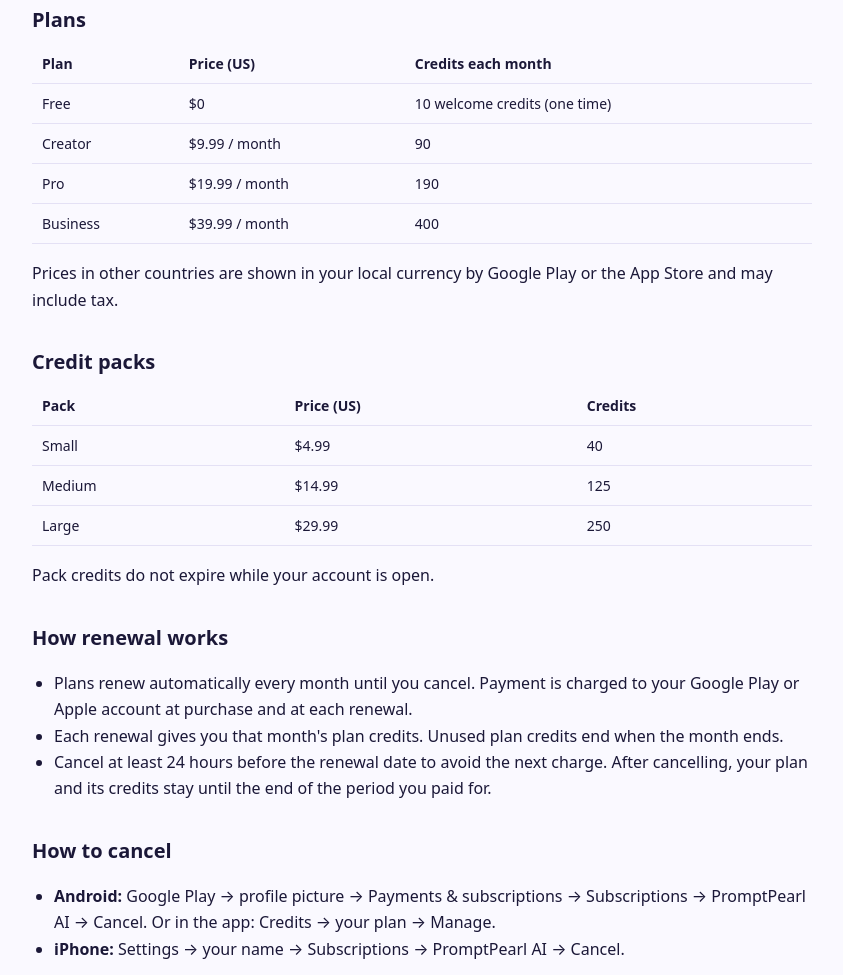
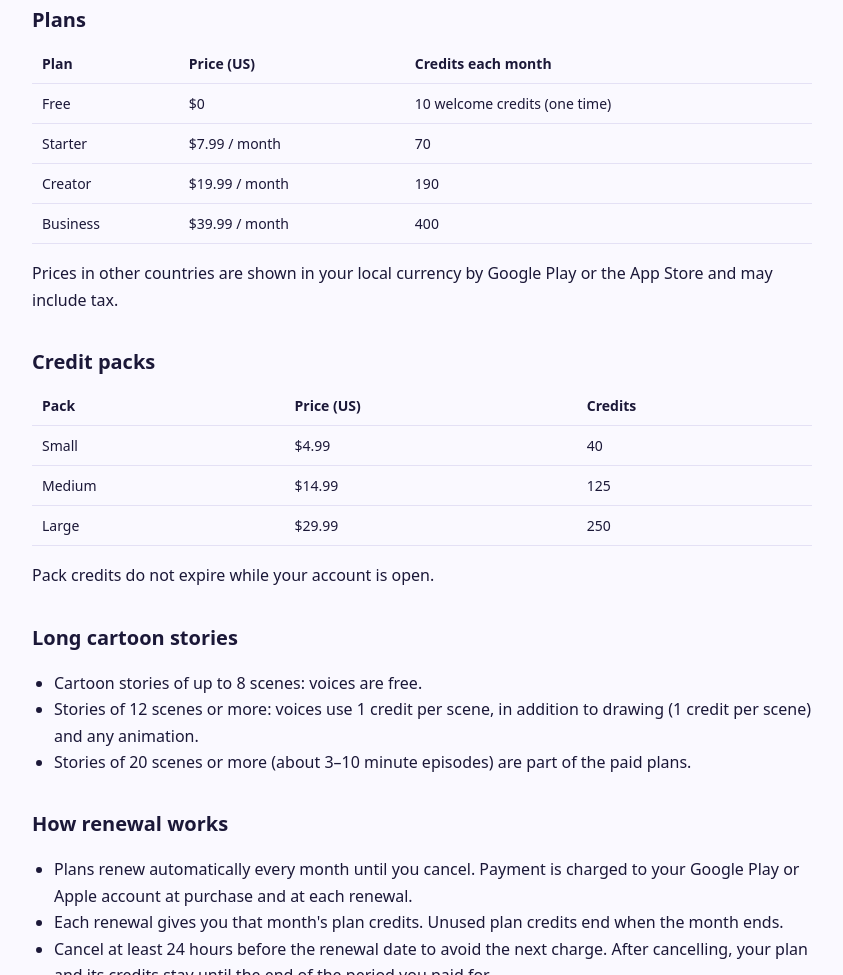
Before and after one commit to abdullahebrahimi43-star/promptpearl-site, a plain HTML site: page subscriptions.html in a window 1280 px wide. Shown: the part 197-1172 px from the top of the page, without its empty margins (218-1061 px from the left). Drawn offline with Linux system fonts and the light colour scheme.

Commit message:
New plan prices

```diff
--- a/subscriptions.html
+++ b/subscriptions.html
@@ -11,8 +11,8 @@
 <table>
 <tr><th>Plan</th><th>Price (US)</th><th>Credits each month</th></tr>
 <tr><td>Free</td><td>$0</td><td>10 welcome credits (one time)</td></tr>
-<tr><td>Creator</td><td>$9.99 / month</td><td>90</td></tr>
-<tr><td>Pro</td><td>$19.99 / month</td><td>190</td></tr>
+<tr><td>Starter</td><td>$7.99 / month</td><td>70</td></tr>
+<tr><td>Creator</td><td>$19.99 / month</td><td>190</td></tr>
 <tr><td>Business</td><td>$39.99 / month</td><td>400</td></tr>
 </table>
 <p>Prices in other countries are shown in your local currency by Google Play or the App Store and may include tax.</p>
@@ -25,6 +25,13 @@
 <tr><td>Large</td><td>$29.99</td><td>250</td></tr>
 </table>
 <p>Pack credits do not expire while your account is open.</p>
+
+<h2>Long cartoon stories</h2>
+<ul>
+<li>Cartoon stories of up to 8 scenes: voices are free.</li>
+<li>Stories of 12 scenes or more: voices use 1 credit per scene, in addition to drawing (1 credit per scene) and any animation.</li>
+<li>Stories of 20 scenes or more (about 3–10 minute episodes) are part of the paid plans.</li>
+</ul>
 
 <h2>How renewal works</h2>
 <ul>
```
